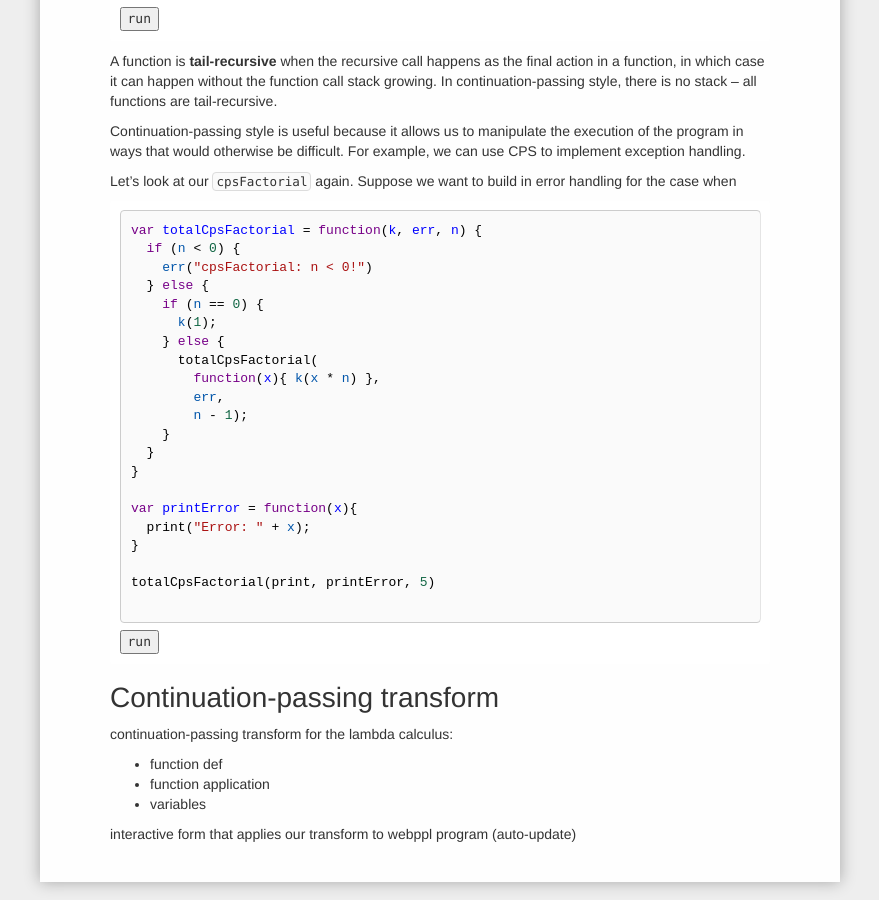
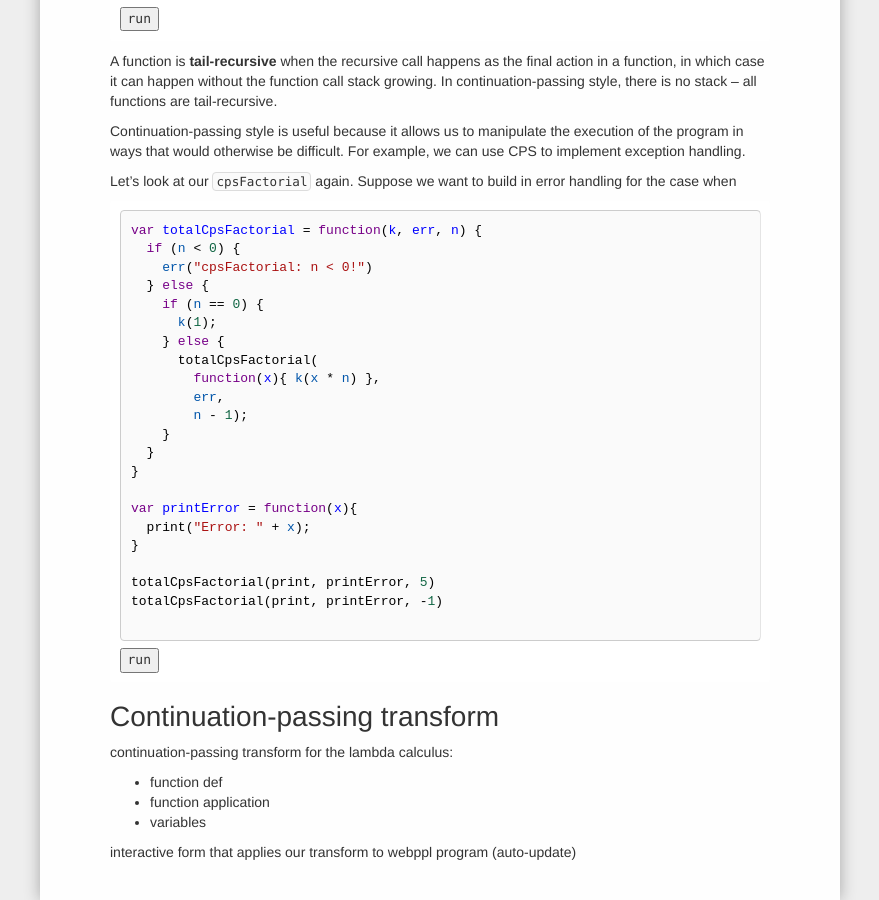
Before and after one commit to probmods/dippl, a Jekyll site: the page built from lectures/continuations.md, in a window 1280 px wide and 900 px high, scrolled down 2279 px. Shown: the whole window, without its empty margins (200-1079 px from the left). Built offline with Jekyll 4.4.1, drawn with Linux system fonts in a browser that asks for light colours; nearby versions of some CDN libraries; library files that are not in the unit come from our copies.

Commit message:
Another minor update to continuations.md

```diff
--- a/lectures/continuations.md
+++ b/lectures/continuations.md
@@ -121,6 +121,7 @@ var printError = function(x){
 }
 
 totalCpsFactorial(print, printError, 5)
+totalCpsFactorial(print, printError, -1)
 ~~~~
 
 ## Continuation-passing transform
```
